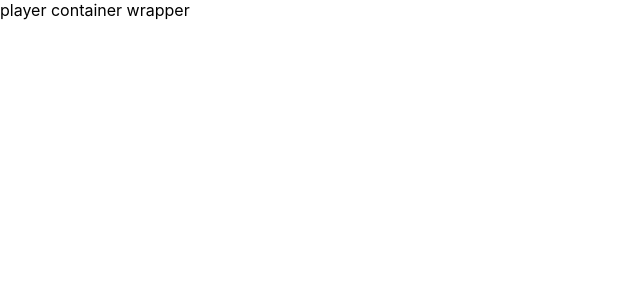
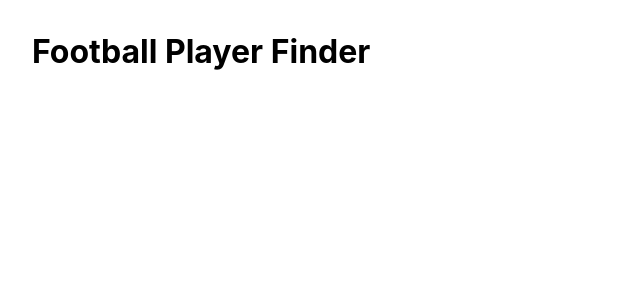
Before and after one commit to JesusMuller/player-finder, a React (Create React App) app: page / in a window 1280 px wide. Shown: the top 300 px of the page, without its empty margins (0-640 px from the left). Built offline with nearby package versions, Linux system fonts and the light colour scheme.

Commit message:
Adding a title component to the appication

```diff
--- a/src/components/player-finder-container/player-finder-container.jsx
+++ b/src/components/player-finder-container/player-finder-container.jsx
@@ -1,7 +1,8 @@
 import React from 'react';
+import SectionTitle from '../section-title';
 
 const PlayerFinderContainer = () => (
-    <div>player container wrapper</div>
+    <SectionTitle textToShow="Football Player Finder"/>
 );
 
 export default PlayerFinderContainer;
--- /dev/null
+++ b/src/components/section-title/index.js
@@ -0,0 +1 @@
+export { default } from './section-title';
--- /dev/null
+++ b/src/components/section-title/section-title.css
@@ -0,0 +1,3 @@
+h1 {
+    padding: 2rem;
+}
--- /dev/null
+++ b/src/components/section-title/section-title.jsx
@@ -0,0 +1,8 @@
+import React from 'react';
+import './section-title.css';
+
+const SectionTitle = ({ textToShow }) => (
+    <h1>{textToShow}</h1>
+);
+
+export default SectionTitle;
```
